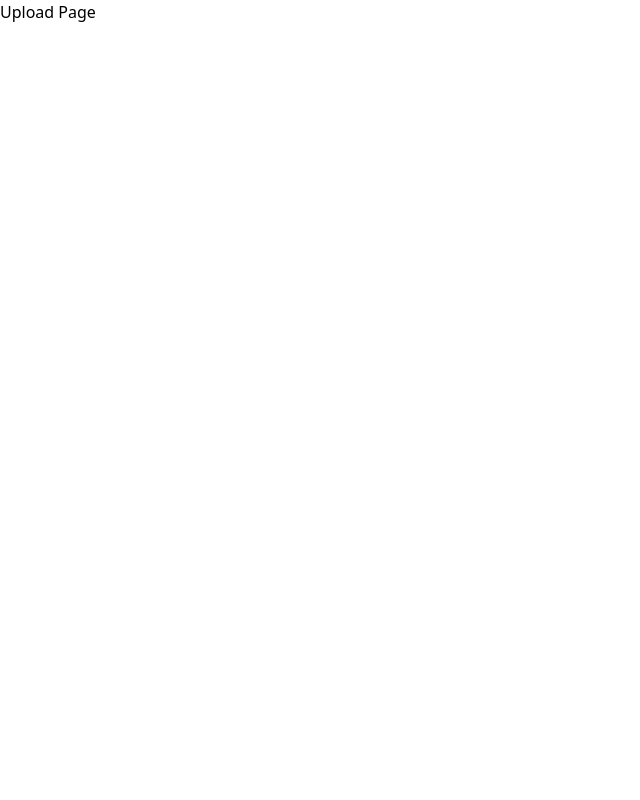
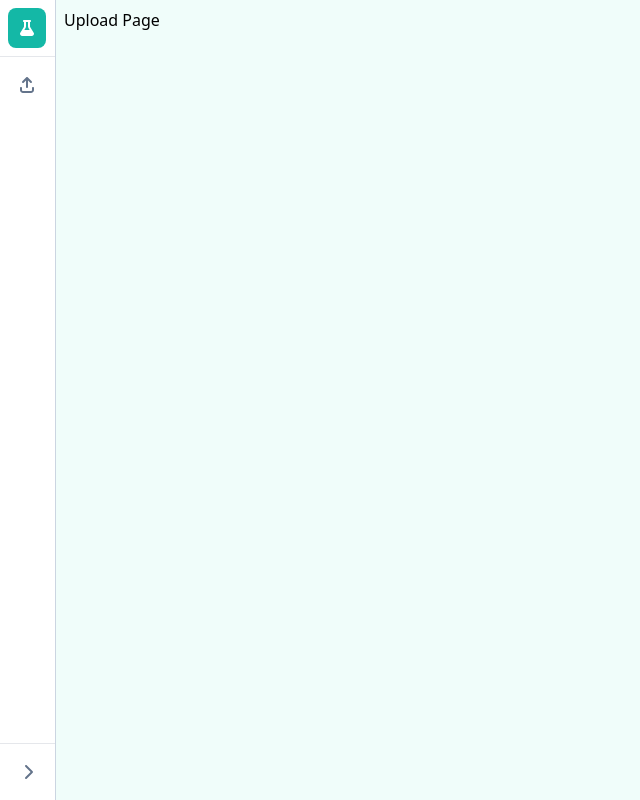
Before and after one commit to rulkimi/extract-exam-questions, a Vue app in the folder client/: page /upload in a window 1280 px wide. Shown: the whole page, without its empty margins (0-640 px from the left). Built offline with nearby package versions, Linux system fonts and the light colour scheme.

Commit message:
add sidebar design

```diff
--- a/client/src/App.vue
+++ b/client/src/App.vue
@@ -1,3 +1,9 @@
+<script setup>
+import BaseLayout from '@/layouts/BaseLayout.vue';
+</script>
+
 <template>
-  <router-view></router-view>
+  <BaseLayout>
+    <router-view></router-view>
+  </BaseLayout>
 </template>
--- /dev/null
+++ b/client/src/components/Sidebar.vue
@@ -0,0 +1,44 @@
+<script setup>
+import { ref } from "vue";
+
+const isSidebarExpanded = ref(false);
+
+const toggleSidebar = () => {
+  isSidebarExpanded.value = !isSidebarExpanded.value;
+};
+
+</script>
+<template>
+  <nav
+    class="sticky top-0 h-screen shrink-0 border-r border-slate-300 bg-white flex flex-col justify-between transition-all duration-300 overflow-hidden"
+    :class="isSidebarExpanded ? 'w-[225px]' : 'w-[56px]' "
+  >
+
+    <div class="divide-y">
+      <div class="flex items-center m-2 gap-3 cursor-pointer rounded-lg">
+        <div class="size-10 p-3 flex items-center justify-center bg-teal-500 rounded-lg">
+          <font-awesome-icon class="text-white" :icon="['fas', 'flask']" />
+        </div>
+        <div class="text-nowrap leading-none">
+          <span class="block text-teal-500 font-semibold">EduWizard</span>
+          <span class="text-slate-500 text-sm">Physics Paper 2</span>
+        </div>
+      </div>
+      <div>
+        <div class="flex items-center m-2 gap-3 cursor-pointer hover:bg-gray-100 rounded-lg">
+          <div class="size-10 p-3 flex items-center justify-center">
+            <font-awesome-icon class="text-slate-500" :icon="['fas', 'arrow-up-from-bracket']" />
+          </div>
+          <div class="text-nowrap text-slate-500">Upload Document</div>
+        </div>
+      </div>
+    </div>
+
+    <div class="flex items-center p-2 hover:bg-gray-200 border-t cursor-pointer" @click="toggleSidebar">
+      <div class="size-10 flex items-center justify-center rounded-lg">
+        <font-awesome-icon class="text-slate-500" :class="isSidebarExpanded ? 'rotate-180' : ''" :icon="['fas', 'chevron-right']" />
+      </div>
+      <div class="text-slate-500" v-if="isSidebarExpanded">Hide</div>
+    </div>
+  </nav>
+</template>
--- /dev/null
+++ b/client/src/layouts/BaseLayout.vue
@@ -0,0 +1,12 @@
+<script setup>
+import Sidebar from '@/components/Sidebar.vue';
+</script>
+
+<template>
+  <div class="flex bg-teal-50">
+    <Sidebar />
+    <div class="p-2">
+      <slot></slot>
+    </div>
+  </div>
+</template>
--- a/client/src/main.js
+++ b/client/src/main.js
@@ -5,5 +5,22 @@ import router from './routers'
 
 const app = createApp(App);
 
+/* import the fontawesome core */
+import { library } from '@fortawesome/fontawesome-svg-core'
+
+/* import font awesome icon component */
+import { FontAwesomeIcon } from '@fortawesome/vue-fontawesome'
+
+/* import specific icons */
+import { fas } from '@fortawesome/free-solid-svg-icons'
+import { far } from '@fortawesome/free-regular-svg-icons'
+import { fab } from '@fortawesome/free-brands-svg-icons'
+
+/* add icons to the library */
+library.add(fas)
+library.add(far)
+library.add(fab)
+
 app.use(router)
+app.component('font-awesome-icon', FontAwesomeIcon)
 app.mount('#app')
--- a/client/src/routers/index.js
+++ b/client/src/routers/index.js
@@ -1,5 +1,5 @@
 import { createWebHistory, createRouter } from "vue-router";
-import UploadPage from "@/views/upload-page.vue";
+import UploadPage from "@/views/UploadPage.vue";
 
 const routes = [
   { path: '/', redirect: '/upload' },
```
Also changed, not shown: client/package.json (+7 -0 lines), client/src/views/UploadPage.vue (renamed from client/src/views/upload-page.vue), 1 other file (tests, documents, lock files or other folders).
